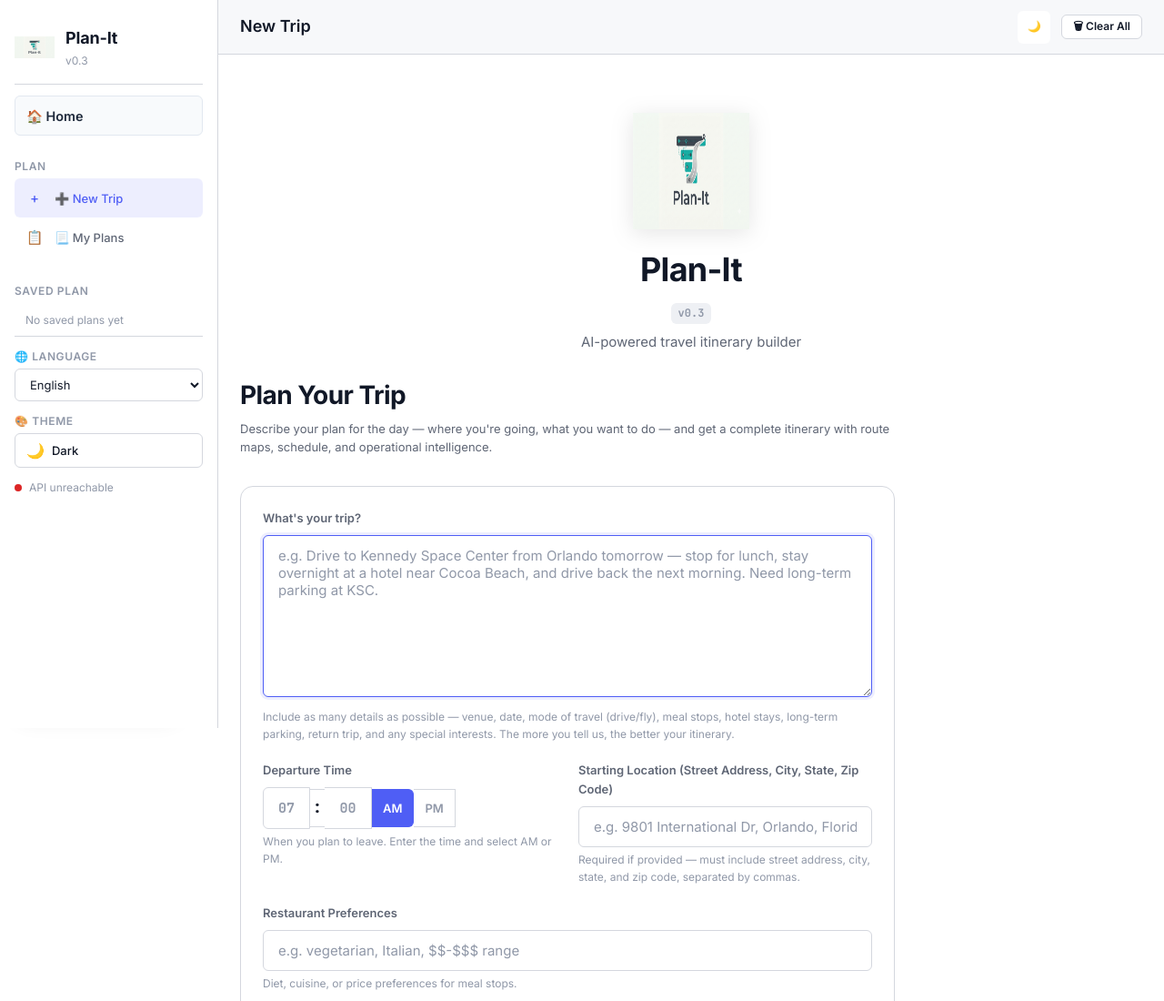
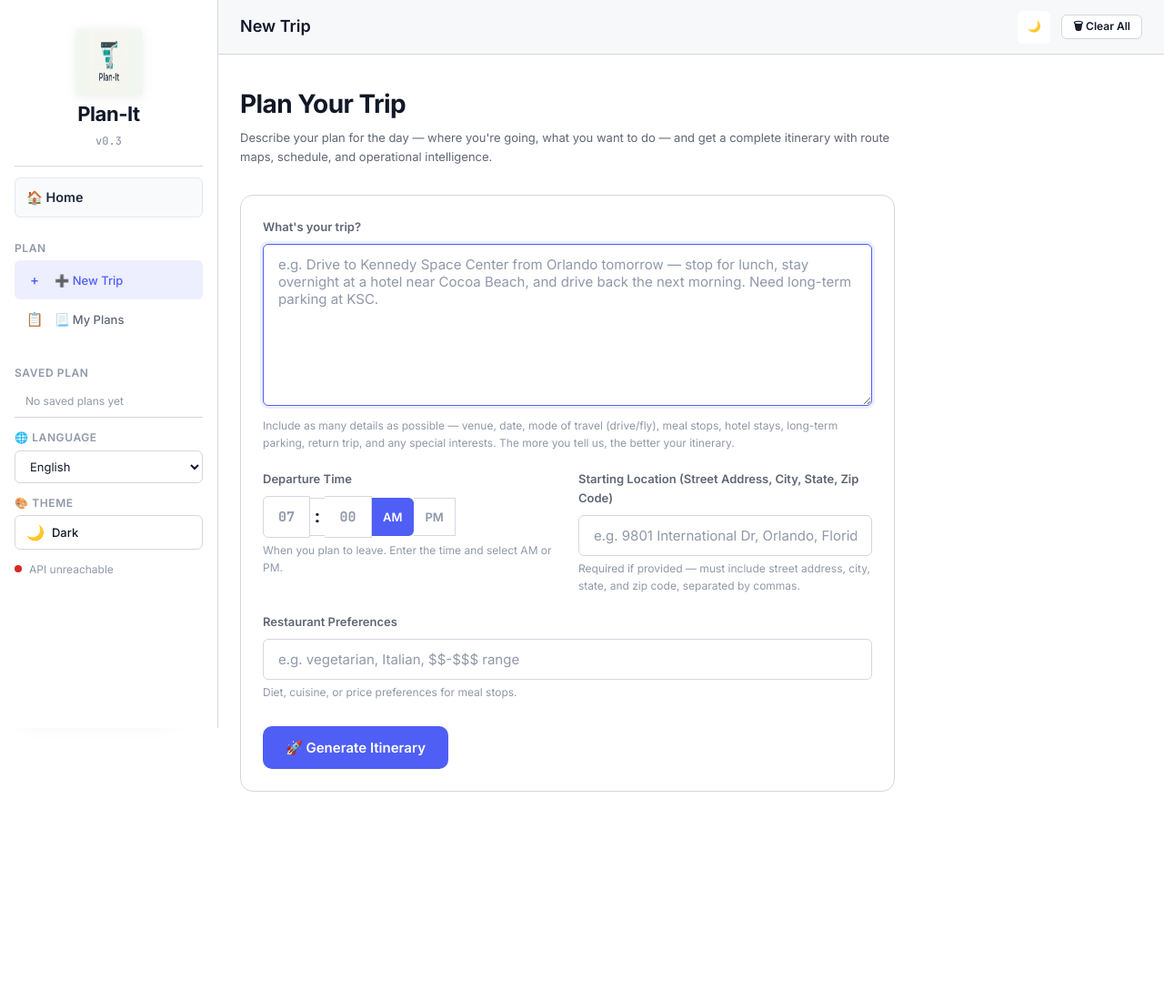
Before and after one commit to jssturm/Plan-It, a plain HTML site: page static/app.html in a window 1280 px wide. Shown: the top 1100 px of the page at 91% size. After the commit the page ends 902 px from the top, so only its background shows below. Drawn offline with Linux system fonts and the light colour scheme; no server answers.

Commit message:
fix: remove page hero, enlarge sidebar brand logo
- Removed the hero logo section from New Trip page
- Sidebar brand restructured: logo now 72x72 (was 40x40), stacked vertically
- Brand title enlarged to text-xl, centered layout
- Version badge uses mono font
- Removed unused .page-hero CSS

```diff
--- a/static/app.html
+++ b/static/app.html
@@ -34,11 +34,9 @@
     <!-- Sidebar -->
     <aside id="sidebar" class="sidebar">
       <div class="sidebar-brand">
-        <div class="sidebar-brand-icon"><img src="/plan-it-logo.png" alt="Plan-It" width="40" height="40" /></div>
-        <div>
-          <div class="sidebar-brand-text">Plan-It</div>
-          <div class="sidebar-brand-version">v0.3</div>
-        </div>
+        <img class="sidebar-brand-logo" src="/plan-it-logo.png" alt="Plan-It" width="72" height="72" />
+        <div class="sidebar-brand-title">Plan-It</div>
+        <div class="sidebar-brand-version">v0.3</div>
       </div>
 
       <nav class="sidebar-nav">
@@ -107,13 +105,6 @@
 
       <!-- Page: New Trip -->
       <section id="page-new-trip" class="page">
-        <div class="page-hero">
-          <img class="page-hero-logo" src="/plan-it-logo.png" alt="Plan-It" width="128" height="128" />
-          <h1 class="page-hero-title">Plan-It</h1>
-          <p class="page-hero-version">v0.3</p>
-          <p class="page-hero-tagline" data-i18n="app.tagline">AI-powered travel itinerary builder</p>
-        </div>
-
         <div class="page-header">
           <h2 data-i18n="newTrip.title">Plan Your Trip</h2>
           <p data-i18n="newTrip.subtitle">Describe your plan for the day — where you're going, what you want to do — and get a complete itinerary with route maps, schedule, and operational intelligence.</p>
--- a/static/css/app.css
+++ b/static/css/app.css
@@ -262,40 +262,33 @@ ul, ol {
 }
 
 .sidebar-brand {
-  padding: var(--space-3) 0 var(--space-4);
+  padding: var(--space-4) 0 var(--space-4);
   margin-bottom: var(--space-3);
   border-bottom: 1px solid var(--color-border);
   display: flex;
-  align-items: center;
-  gap: var(--space-3);
-}
-
-.sidebar-brand-icon {
-  width: 44px;
-  height: 44px;
-  border-radius: var(--radius-md);
-  display: flex;
-  align-items: center;
-  justify-content: center;
-  flex-shrink: 0;
-  overflow: hidden;
-}
-.sidebar-brand-icon img {
-  width: 100%;
-  height: 100%;
-  object-fit: contain;
-}
-
-.sidebar-brand-text {
+  flex-direction: column;
+  align-items: center;
+  gap: var(--space-2);
+  text-align: center;
+}
+
+.sidebar-brand-logo {
+  display: block;
+  filter: drop-shadow(0 2px 6px rgba(0, 0, 0, 0.08));
+}
+
+.sidebar-brand-title {
   font-weight: 700;
-  font-size: var(--text-lg);
-  letter-spacing: -0.01em;
+  font-size: var(--text-xl);
+  letter-spacing: -0.02em;
+  line-height: 1.2;
 }
 
 .sidebar-brand-version {
   font-size: var(--text-xs);
   color: var(--color-text-muted);
-  font-weight: 400;
+  font-weight: 500;
+  font-family: var(--font-mono);
 }
 
 /* Homepage navigation button — matches dashboard styling */
@@ -547,65 +540,6 @@ ul, ol {
   max-width: 1200px;
   width: 100%;
   margin: 0 auto;
-}
-
-/* --------------------------------------------------------------------------
-   Page Hero — large logo banner on the New Trip page
-   -------------------------------------------------------------------------- */
-.page-hero {
-  text-align: center;
-  padding: var(--space-8) 0 var(--space-6);
-}
-
-.page-hero-logo {
-  display: block;
-  margin: 0 auto var(--space-4);
-  filter: drop-shadow(0 4px 12px rgba(0, 0, 0, 0.1));
-  transition: transform 0.3s ease;
-}
-
-.page-hero-logo:hover {
-  transform: scale(1.05);
-}
-
-.page-hero-title {
-  font-size: var(--text-3xl);
-  font-weight: 700;
-  color: var(--color-text-primary);
-  margin: 0 0 var(--space-1);
-  letter-spacing: -0.02em;
-}
-
-.page-hero-version {
-  display: inline-block;
-  font-family: var(--font-mono);
-  font-size: var(--text-xs);
-  font-weight: 600;
-  color: var(--color-text-muted);
-  background: var(--color-bg-chip);
-  padding: 2px 8px;
-  border-radius: var(--radius-sm);
-  margin-bottom: var(--space-2);
-}
-
-.page-hero-tagline {
-  font-size: var(--text-base);
-  color: var(--color-text-secondary);
-  margin: 0;
-}
-
-/* Responsive — tighten hero on mobile */
-@media (max-width: 768px) {
-  .page-hero {
-    padding: var(--space-4) 0 var(--space-4);
-  }
-  .page-hero-logo {
-    width: 80px;
-    height: 80px;
-  }
-  .page-hero-title {
-    font-size: var(--text-2xl);
-  }
 }
 
 .page-header {
```
